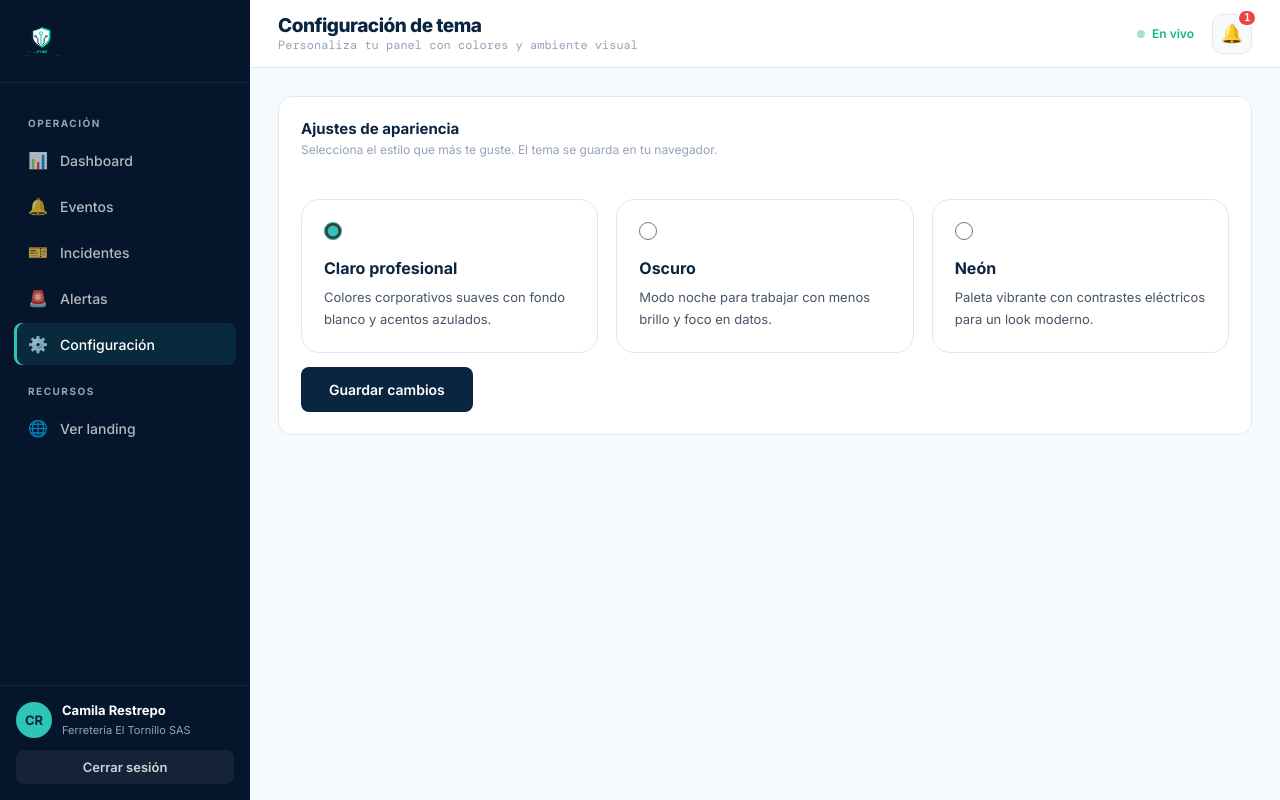
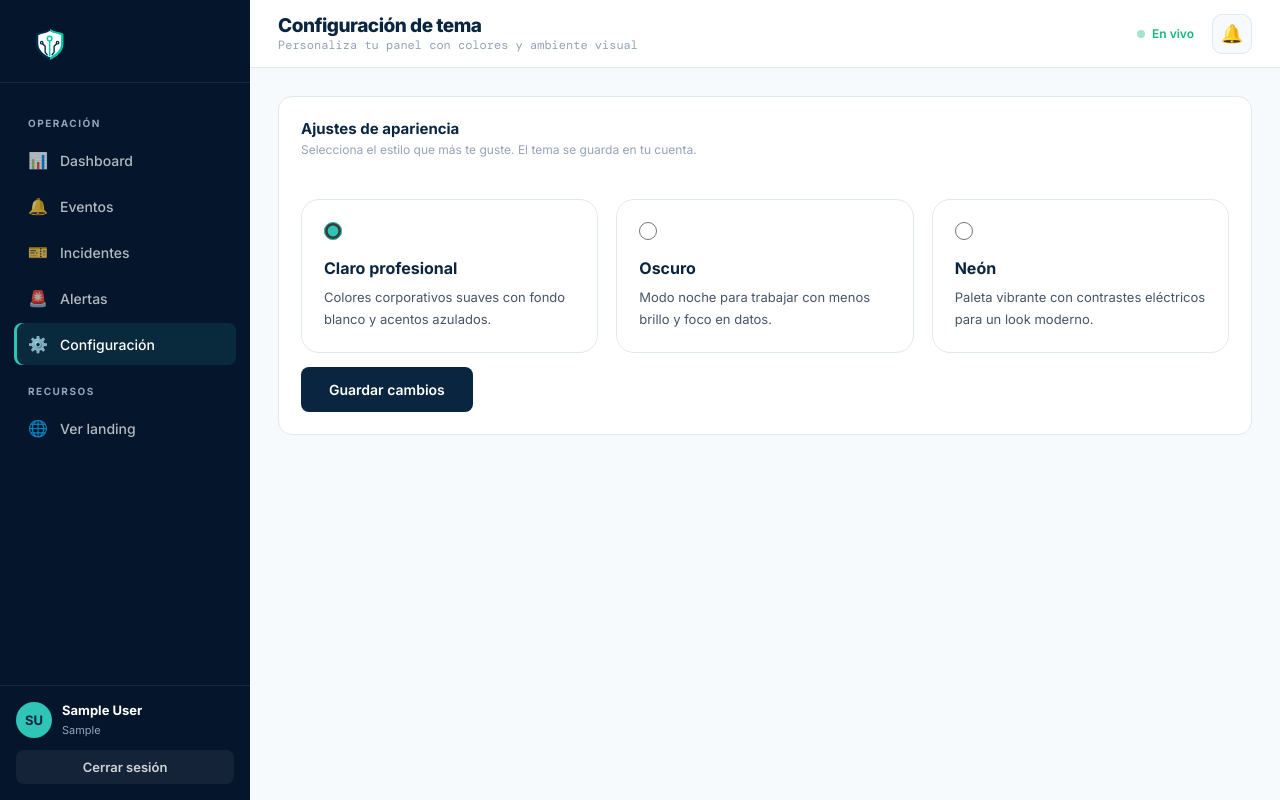
Before and after one commit to chamumejia/SOC-PYME, a Flask app: page /configuracion in a window 1280 px wide. Run offline with Flask 3, Linux system fonts and the light colour scheme; a user stored in the database is signed in; data comes from the database, SQL or seed files in the repository; both versions use the stored data as it was before the commit; tables that the repository leaves empty hold one stand-in row (values such as "Sample post").

Commit message:
Fix Vercel auth startup and update shield logo

```diff
--- a/app.py
+++ b/app.py
@@ -13,7 +13,10 @@ from extensions import db, login_manager, csrf
 
 
 def create_app(config_name=None):
-    config_name = config_name or os.environ.get("FLASK_CONFIG", "default")
+    config_name = config_name or os.environ.get("FLASK_CONFIG")
+    if not config_name:
+        config_name = "production" if os.environ.get("VERCEL") else "default"
+
     app = Flask(__name__)
     app.config.from_object(config_by_name[config_name])
 
@@ -49,20 +52,21 @@ def create_app(config_name=None):
     _register_errors(app)
     _register_cli(app)
 
-    with app.app_context():
-        db.create_all()
-        # Migraremos la columna `theme` si la tabla ya existía sin dicha columna.
+    @app.before_first_request
+    def initialize_database():
         try:
+            db.create_all()
+            # Migraremos la columna `theme` si la tabla ya existía sin dicha columna.
             inspector = inspect(db.engine)
             cols = [c["name"] for c in inspector.get_columns("users")]
             if "theme" not in cols:
                 with db.engine.connect() as conn:
                     conn.execute(text("ALTER TABLE users ADD COLUMN theme VARCHAR(32) DEFAULT 'default'"))
                     conn.commit()
-        except Exception:
-            # Fallar silenciosamente: la app sigue funcionando y la creación de tablas nueva
-            # cubrirá el campo en bases nuevas.
-            pass
+        except Exception as exc:
+            app.logger.error("No se pudo inicializar la base de datos: %s", exc)
+            # No abortamos la creación del app callable; Vercel puede manejar rutas
+            # y mostrar un error controlado en la app si la DB no está disponible.
 
     return app
 
--- a/routes/dashboard.py
+++ b/routes/dashboard.py
@@ -21,7 +21,7 @@ def index():
     )
 
 
-@dashboard_bp.route("/configuracion")
+@dashboard_bp.route("/configuracion", methods=["GET", "POST"])
 @login_required
 def settings():
     # Maneja GET para mostrar y POST para guardar la preferencia de tema
--- a/templates/_logo.html
+++ b/templates/_logo.html
@@ -1,13 +1,5 @@
 <div class="brand-logo-wrap" aria-label="SOC-PYME logo">
-  <svg class="brand-logo" xmlns="http://www.w3.org/2000/svg" viewBox="0 0 800 800" role="img" aria-hidden="true" preserveAspectRatio="xMinYMid meet">
-    <defs>
-      <style>
-        .brand-title-soc { font-family: 'Montserrat', 'Inter', sans-serif; font-weight: 800; fill: #002B49; font-size: 72px; letter-spacing: 2px; }
-        .brand-title-pyme { font-family: 'Montserrat', 'Inter', sans-serif; font-weight: 800; fill: #00C9A7; font-size: 72px; letter-spacing: 2px; }
-        .brand-slogan { font-family: 'Montserrat', 'Inter', sans-serif; font-weight: 700; fill: #002B49; font-size: 19px; letter-spacing: 4px; }
-      </style>
-    </defs>
-
+  <svg class="brand-logo" xmlns="http://www.w3.org/2000/svg" viewBox="0 0 800 550" role="img" aria-hidden="true" preserveAspectRatio="xMinYMid meet">
     <g transform="translate(160, 60)">
       <path d="M 235 40 C 170 80 100 80 40 110 V 260 C 40 370 140 450 235 490 Z" fill="#002B49" />
       <path d="M 245 40 C 310 80 380 80 440 110 V 260 C 440 370 340 450 245 490 Z" fill="#00C9A7" />
@@ -19,17 +11,5 @@
       <path d="M 355 240 L 305 290 V 375 L 275 415" fill="none" stroke="#002B49" stroke-width="20" stroke-linecap="round" stroke-linejoin="round" />
       <circle cx="355" cy="240" r="18" fill="#FFFFFF" stroke="#002B49" stroke-width="18" />
     </g>
-
-    <g transform="translate(40, 600)">
-      <g transform="translate(40, 0)">
-        <text x="0" y="60" class="brand-title-soc">SOC</text>
-        <rect x="180" y="38" width="30" height="12" fill="#00C9A7" rx="3" />
-        <text x="230" y="60" class="brand-title-pyme">PYME</text>
-      </g>
-
-      <line x1="40" y1="110" x2="100" y2="110" stroke="#00C9A7" stroke-width="4" stroke-linecap="round" />
-      <text x="115" y="116" class="brand-slogan">PROTEGEMOS TU NEGOCIO, ASEGURAMOS TU FUTURO</text>
-      <line x1="680" y1="110" x2="740" y2="110" stroke="#00C9A7" stroke-width="4" stroke-linecap="round" />
-    </g>
   </svg>
 </div>
--- a/templates/dashboard/settings.html
+++ b/templates/dashboard/settings.html
@@ -9,7 +9,7 @@
   <div class="page-head">
     <div>
       <div class="panel-title">Ajustes de apariencia</div>
-      <div class="panel-desc">Selecciona el estilo que más te guste. El tema se guarda en tu navegador.</div>
+      <div class="panel-desc">Selecciona el estilo que más te guste. El tema se guarda en tu cuenta.</div>
     </div>
   </div>
 
```
Also changed, not shown: config.py (+18 -3 lines), socpyme.db (deleted).
